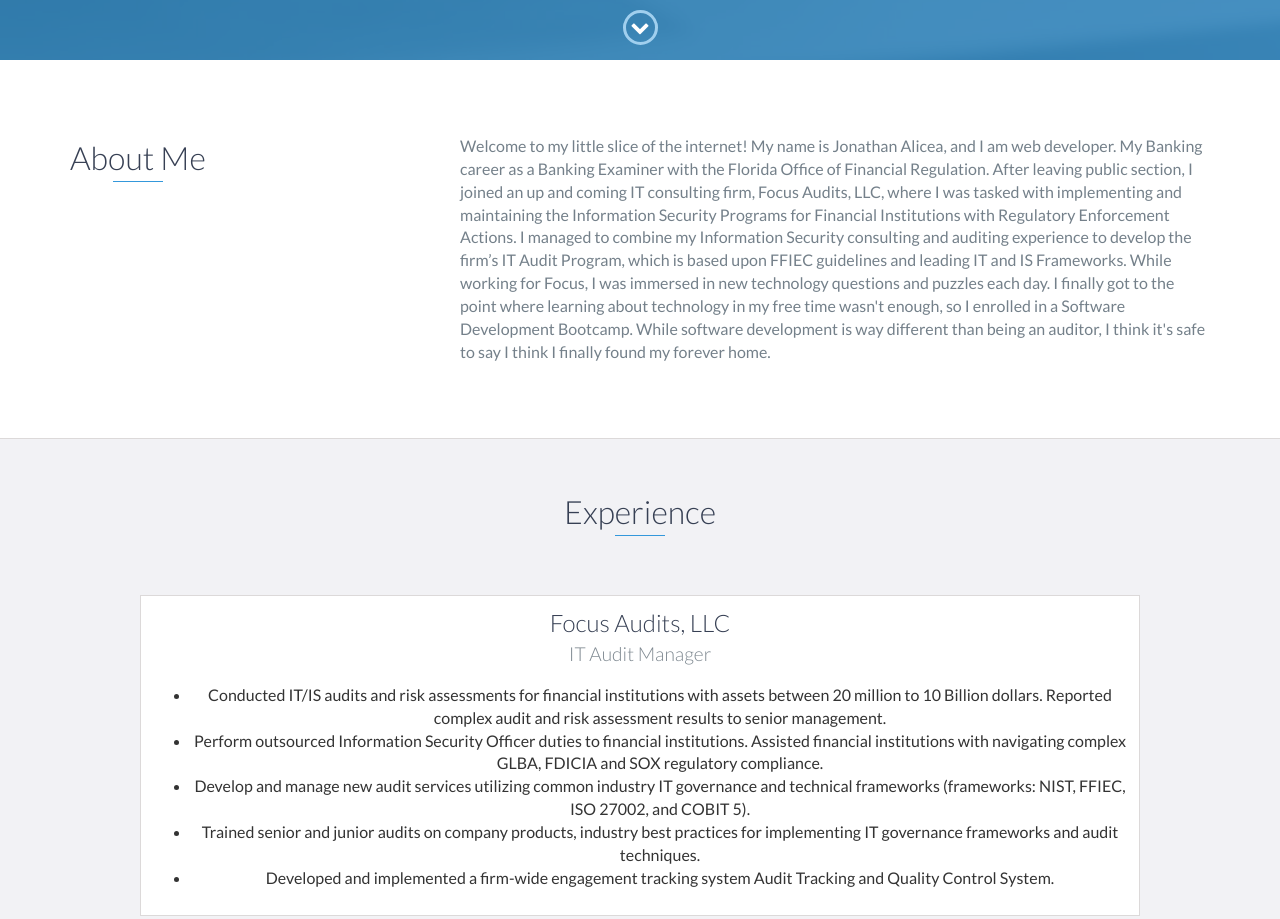
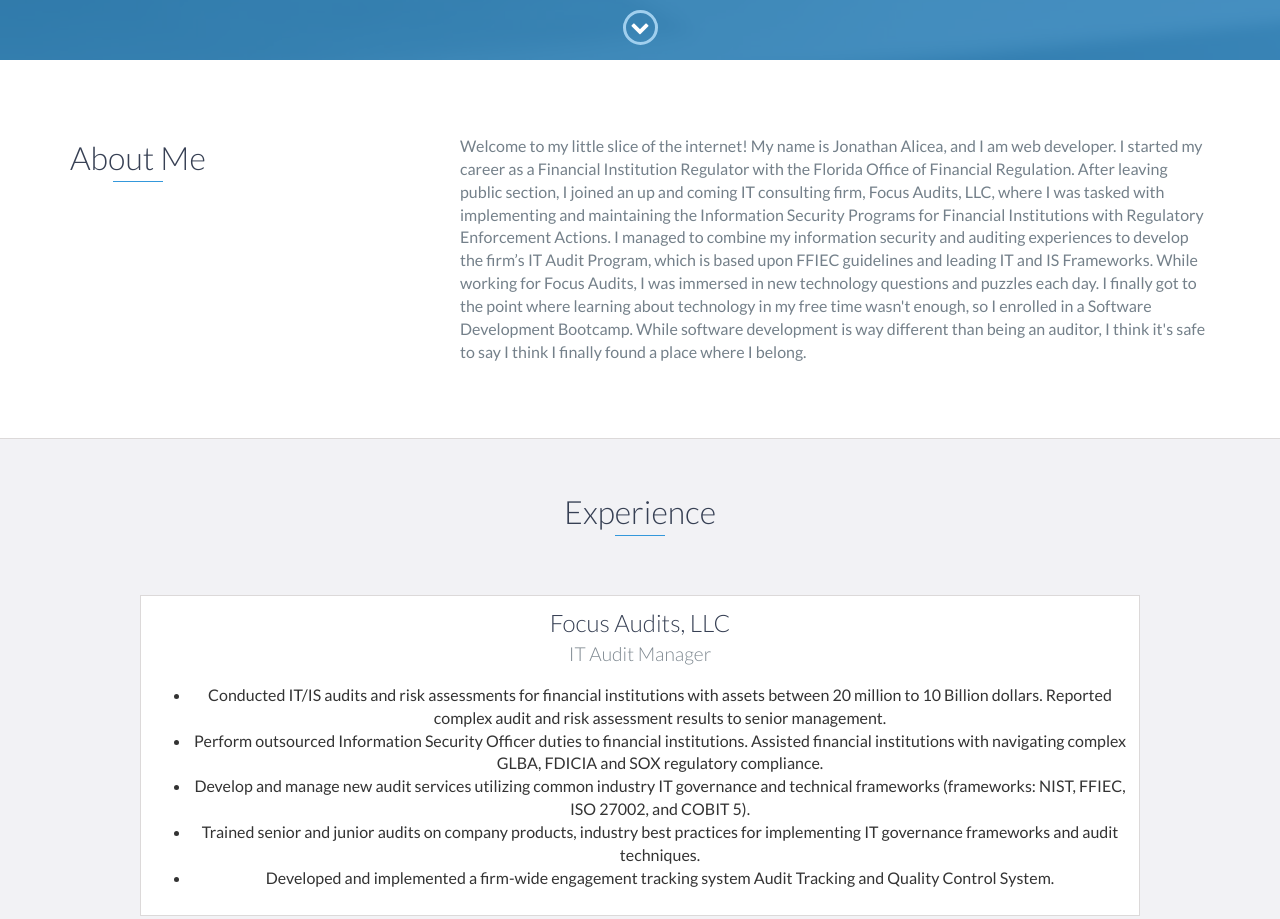
Before and after one commit to jfalicea/dev-portfolio, a plain HTML site: page index.html in a window 1280 px wide. Shown: the part 740-1659 px from the top of the page. Drawn offline with nearby package versions, Linux system fonts and the light colour scheme; a script that the page names is missing.

Commit message:
updates website copy

```diff
--- a/index.html
+++ b/index.html
@@ -73,9 +73,9 @@
                 </div>
                 <div class="col-md-8">
                     <p>
-                        Welcome to my little slice of the internet! My name is Jonathan Alicea, and I am web developer. My Banking career as a Banking Examiner with the Florida Office of Financial Regulation. After leaving public section, I joined an up and coming IT consulting firm, Focus Audits, LLC, where I was tasked with implementing and maintaining the Information Security Programs for Financial Institutions with Regulatory Enforcement Actions. I managed to combine my Information Security consulting and auditing experience to develop the firm’s IT Audit Program, which is based upon FFIEC guidelines and leading IT and IS Frameworks.
+                        Welcome to my little slice of the internet! My name is Jonathan Alicea, and I am web developer.  I started my career as a Financial Institution Regulator with the Florida Office of Financial Regulation. After leaving public section, I joined an up and coming IT consulting firm, Focus Audits, LLC, where I was tasked with implementing and maintaining the Information Security Programs for Financial Institutions with Regulatory Enforcement Actions. I managed to combine my information security and auditing experiences to develop the firm’s IT Audit Program, which is based upon FFIEC guidelines and leading IT and IS Frameworks.
 
-                        While working for Focus, I was immersed in new technology questions and puzzles each day. I finally got to the point where learning about technology in my free time wasn't enough, so I enrolled in a Software Development Bootcamp. While software development is way different than being an auditor, I think it's safe to say I think I finally found my forever home.
+                        While working for Focus Audits, I was immersed in new technology questions and puzzles each day. I finally got to the point where learning about technology in my free time wasn't enough, so I enrolled in a Software Development Bootcamp. While software development is way different than being an auditor, I think it's safe to say I think I finally found a place where I belong.
 
                     </p>
                 </div>
@@ -133,7 +133,7 @@
         <h2 class="heading">Education</h2>
 
     <div class="education-block">
-        <h3>University of Ottawa</h3>
+        <h3>Digital Crafts</h3>
         <span class="education-date">Sept 2016 - Sept 2017</span>
         <h4>Certificate in Software Engineering</h4>
         <p>
```
